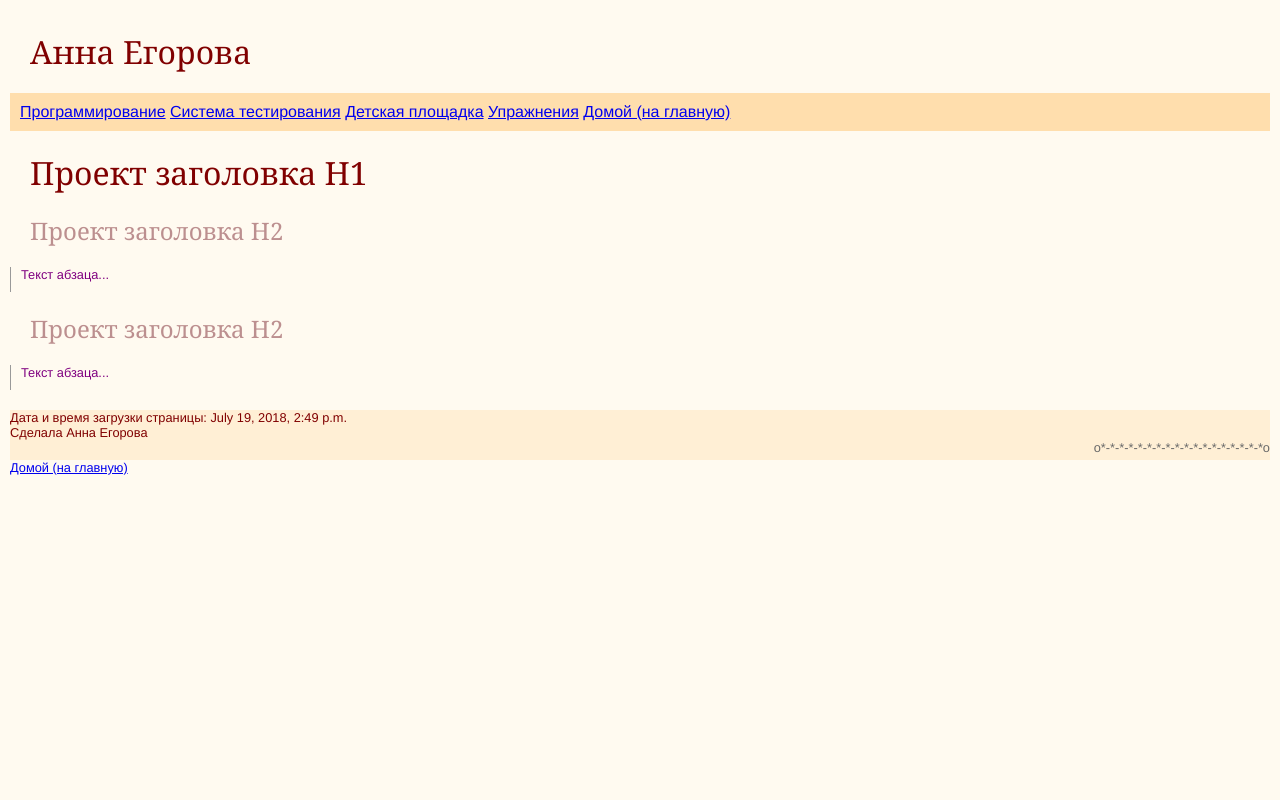
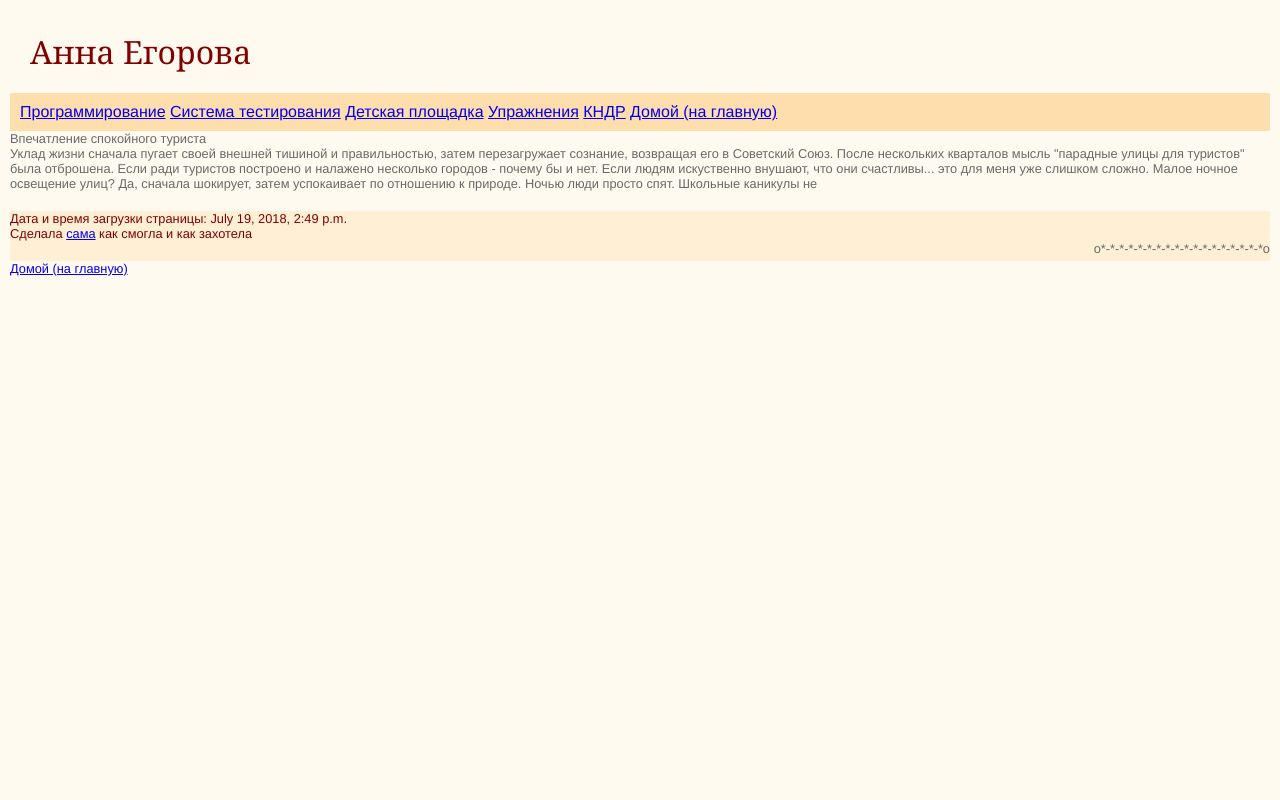
Before and after one commit to nnia/proj4, a Django app: page /best_dprk.html in a window 1280 px wide. Run offline with Django 3.2, Linux system fonts and the light colour scheme.

Commit message:
просто промежуточное

```diff
--- a/app4/templates/base.html
+++ b/app4/templates/base.html
@@ -8,11 +8,15 @@
 		<h1>Анна Егорова</h1>
 	{% endblock %}
 	{% block menu %}
+
+
+
 		<div class = "header" role = "navigation">
 	    <a title="Пока пусто" href="coding.html">Программирование</a>
 	    <a title="Пока пусто" href="testbase.html">Система тестирования</a>
     	<a title="Разное" href="enfant.html">Детская площадка</a>
     	<a title="Просто так" href="answer.html">Упражнения</a>
+    	<a title="КНДР 2018" href="best_dprk.html">КНДР</a>
     	<a title="Главная (Home page)" href="index.html">Домой (на главную)</a> <br>
     </div>
     {% endblock %}
@@ -28,7 +32,7 @@
 
 		<div class = "footer">
  		Дата и время загрузки страницы: {% now "N j, Y, P" %} <br>
- 		Сделала <a href="//vk.com/anna_egorova"></a>Анна Егорова
+ 		Сделала <a href="//vk.com/anna_egorova">сама</a> как смогла и как захотела
 
 				<div onmouseover="mOver(this)"
 			 	onmouseout="mOut(this)" align = "right"
--- /dev/null
+++ b/app4/templates/best_dprk.html
@@ -0,0 +1,17 @@
+{% extends 'base.html'%}
+
+<script src="scripts/jtablesite.js" type="text/javascript" language="javascript"></script>
+
+{% block content %}
+
+
+Впечатление спокойного туриста <br>
+Уклад жизни сначала пугает своей внешней тишиной и правильностью, затем перезагружает сознание, возвращая его в Советский Союз.
+После нескольких кварталов мысль "парадные улицы для туристов" была отброшена. Если ради туристов построено и налажено несколько городов - почему бы и нет. Если людям искуственно внушают, что они счастливы... это для меня уже слишком сложно.
+Малое ночное освещение улиц? Да, сначала шокирует, затем успокаивает по отношению к природе. Ночью люди просто спят.
+
+Школьные каникулы не
+
+
+
+{% endblock %}
--- a/app4/urls.py
+++ b/app4/urls.py
@@ -21,6 +21,7 @@ urlpatterns = [
     url(r'^coding.html$', views.coding, name='coding'),
     url(r'^contact.html$', views.contact, name='contact'),
     url(r'^testbase.html$', views.testbase, name='testbase'),
+    url(r'^best_dprk.html$', views.best_dprk, name='best_dprk'),
     url(r'^enfant.html$', views.enfant, name='enfant'),
     url(r'^answer.html$', views.answer, name='answer'),
     url(r'^defaultf.html$', views.defaultf, name='defaultf'),
--- a/app4/views.py
+++ b/app4/views.py
@@ -66,6 +66,10 @@ def testbase(request):
 		{"person": person,
 		"questionSet" : questionSet})
 
+def best_dprk(request):
+	return render(request, "best_dprk.html")
+
+
 def enfant(request):
 	#print os.path.dirname(__file__)
 	#print os.path.abspath(os.path.join(__file__,"../.."))
@@ -76,12 +80,6 @@ def enfant(request):
 	return render(request, "enfant.html")
 
 def answer(request):
-	print("-----answer-----")
-	#person = Person.objects.get(id=0)
-	#person = Person.objects.order_by('age')
-
-	#Person.surname = "surname1"
-	#person = Person.objects.all()
 	person = Person.objects.all()
 
 #	newp = Person(surname = 'Valentinova', name = 'Valentina', age = 4, result = 56)
@@ -103,15 +101,6 @@ def answer(request):
 		"person": person,
 		"current_datetime": current_datetime(request),
 		"header": header(request)  })
-	#return render(request, "answer.html")
-
-	#template = loader.get_template('answer/answer.html')
-	#return HttpResponse(template.render(request))
-
-
-
-
-
 
 def contact(request):
     errors = []
```
Also changed, not shown: app4/static/content/about_qt_apps.txt (added, +17 -0 lines), app4/templates/testbase.html (+16 -0 lines), db.sqlite3, 2 other files.
